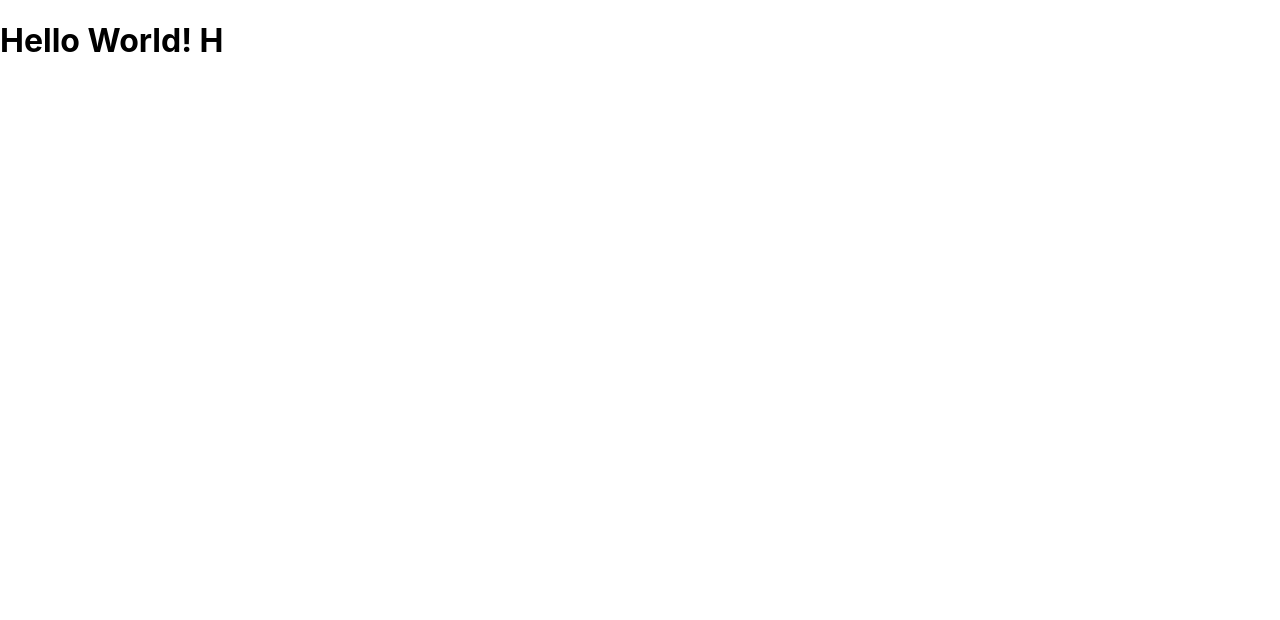
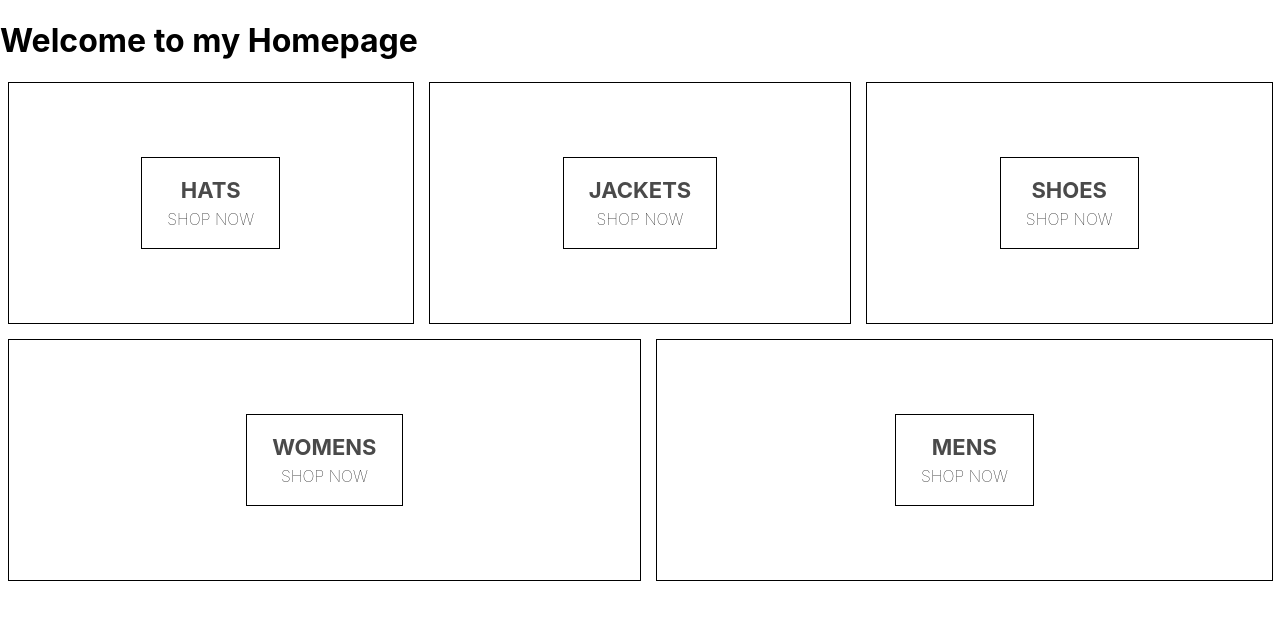
Before and after one commit to abdel622/Ecom-clothing, a React (Create React App) app: page / in a window 1280 px wide. Shown: the top 620 px of the page. Built offline with nearby package versions, Linux system fonts and the light colour scheme.

Commit message:
Created Homepage component

```diff
--- a/src/App.js
+++ b/src/App.js
@@ -1,10 +1,12 @@
-import logo from './logo.svg';
 import './App.css';
+
+import HomePage from './homepage.component';
+
 
 function App() {
   return (
     <div className="App">
-      <h1>Hello World! H</h1>
+      <HomePage />
     </div>
   );
 }
--- a/src/homepage.component.jsx
+++ b/src/homepage.component.jsx
@@ -0,0 +1,43 @@
+import React from 'react';
+
+import './homepage.styles.scss';
+
+const HomePage = () => (
+  <div className='homepage'>
+    <h1>Welcome to my Homepage</h1>
+    <div className='directory-menu'>
+      <div className='menu-item'>
+        <div className='content'>
+          <div className='title'>HATS</div>
+          <span className='subtitle'>SHOP NOW</span>
+        </div>
+      </div>
+      <div className='menu-item'>
+        <div className='content'>
+          <div className='title'>JACKETS</div>
+          <span className='subtitle'>SHOP NOW</span>
+        </div>
+      </div>
+      <div className='menu-item'>
+        <div className='content'>
+          <div className='title'>SHOES</div>
+          <span className='subtitle'>SHOP NOW</span>
+        </div>
+      </div>
+      <div className='menu-item'>
+        <div className='content'>
+          <div className='title'>WOMENS</div>
+          <span className='subtitle'>SHOP NOW</span>
+        </div>
+      </div>
+      <div className='menu-item'>
+        <div className='content'>
+          <div className='title'>MENS</div>
+          <span className='subtitle'>SHOP NOW</span>
+        </div>
+      </div>
+    </div>
+  </div>
+);
+
+export default HomePage;
--- a/src/homepage.styles.scss
+++ b/src/homepage.styles.scss
@@ -0,0 +1,54 @@
+page {
+  display: flex;
+  flex-direction: column;
+  align-items: center;
+  padding: 20px 80px;
+}
+
+.directory-menu {
+  width: 100%;
+  display: flex;
+  flex-wrap: wrap;
+  justify-content: space-between;
+}
+
+.menu-item {
+  min-width: 30%;
+  height: 240px;
+  flex: 1 1 auto;
+  display: flex;
+  align-items: center;
+  justify-content: center;
+  border: 1px solid black;
+  margin: 0 7.5px 15px;
+
+  &:first-child {
+    margin-right: 7.5px;
+  }
+
+  &:last-child {
+    margin-left: 7.5px;
+  }
+
+  .content {
+    height: 90px;
+    padding: 0 25px;
+    display: flex;
+    flex-direction: column;
+    align-items: center;
+    justify-content: center;
+    border: 1px solid black;
+
+    .title {
+      font-weight: bold;
+      margin-bottom: 6px;
+      font-size: 22px;
+      color: #4a4a4a;
+    }
+
+    .subtitle {
+      font-weight: lighter;
+      font-size: 16px;
+    }
+  }
+}
```
Also changed, not shown: src/logo.svg (deleted).
